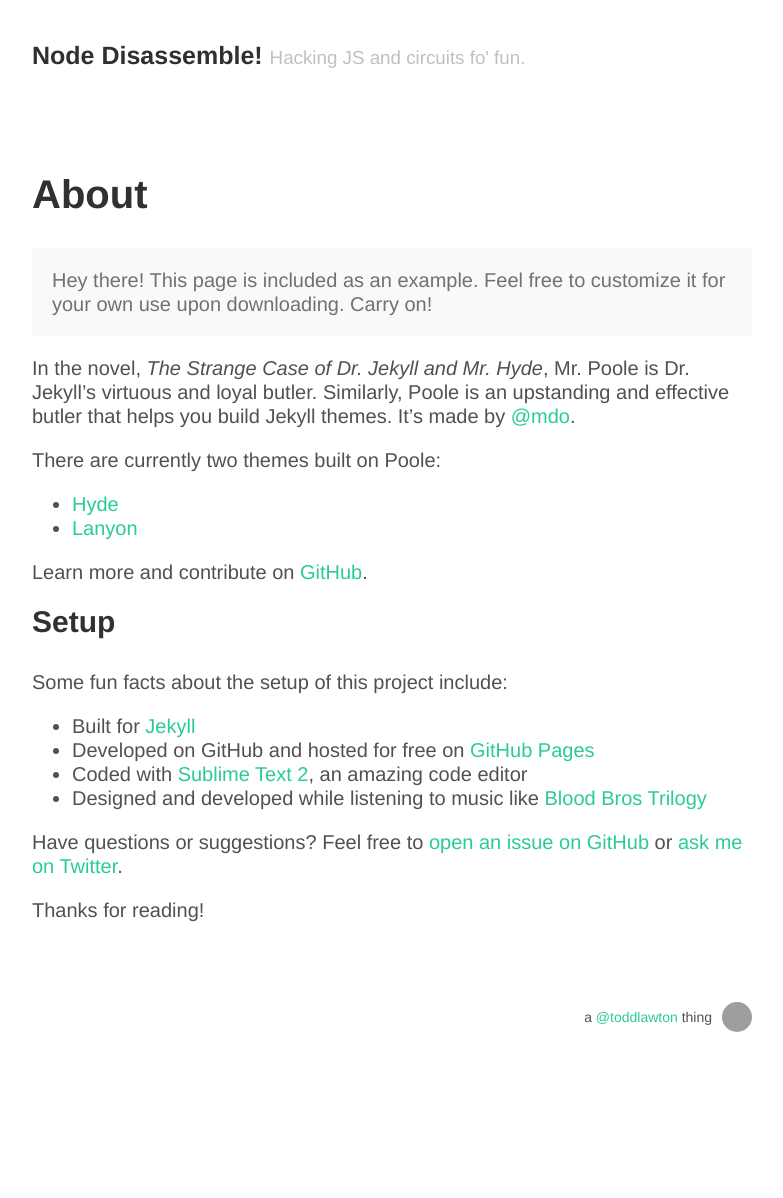
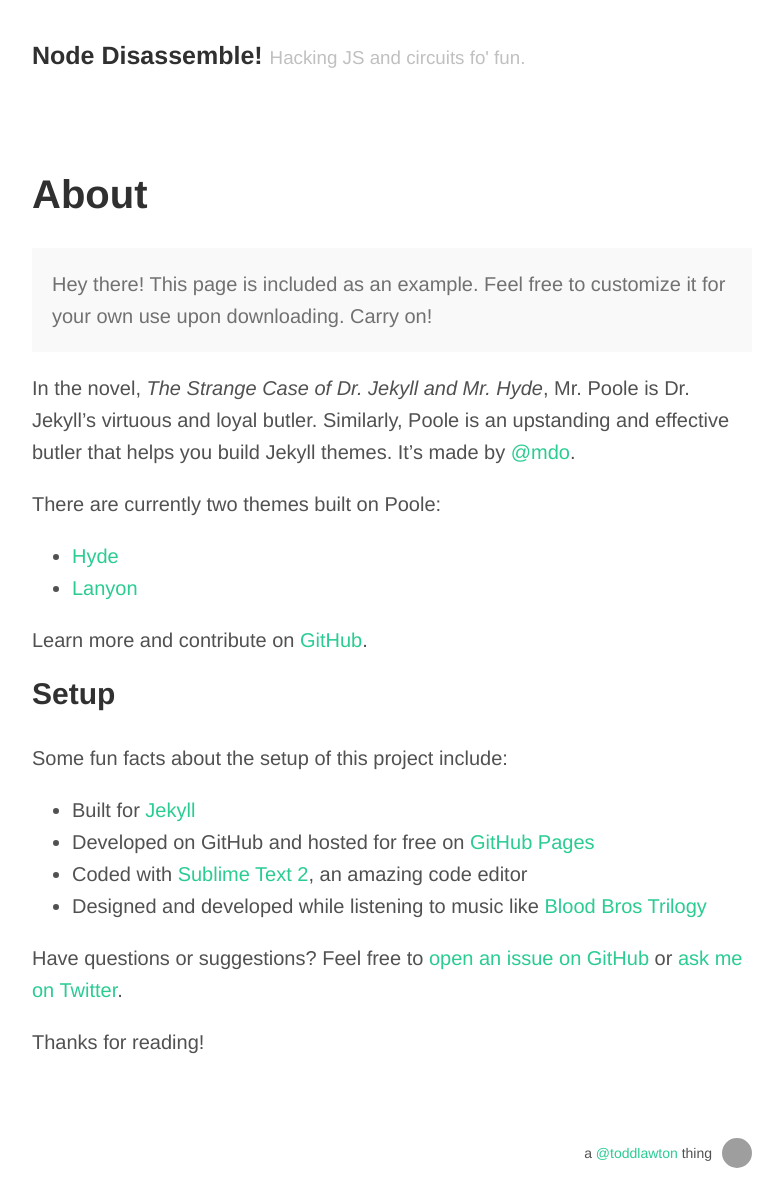
Before and after one commit to toddlawton/toddlawton.github.io, a Jekyll site: the page built from about.md, in a window 1280 px wide. Shown: the whole page, without its empty margins (248-1031 px from the left). Built offline with Jekyll 4.4.1, drawn with Linux system fonts in a browser that asks for light colours; Markdown is read by kramdown in place of the engine named in the settings; comment, search, counter and statistics services are not loaded; before the commit the page ends 1062 px from its top, so only the background shows below that; grey boxes are pictures that could not be loaded.

Commit message:
LH tweak

```diff
--- a/public/css/poole.css
+++ b/public/css/poole.css
@@ -50,7 +50,7 @@ body {
 html {
   font-family: "Helvetica Neue", Helvetica, Arial, sans-serif;
   font-size: 16px;
-  line-height: 1.2;
+  line-height: 1.6;
 }
 @media (min-width: 38em) {
   html {
```
Also changed, not shown: 2 other files.
